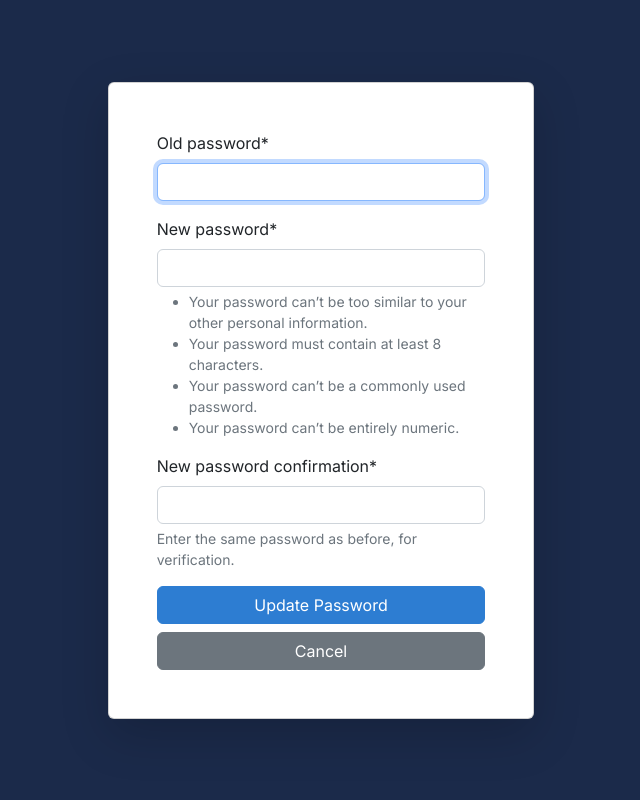
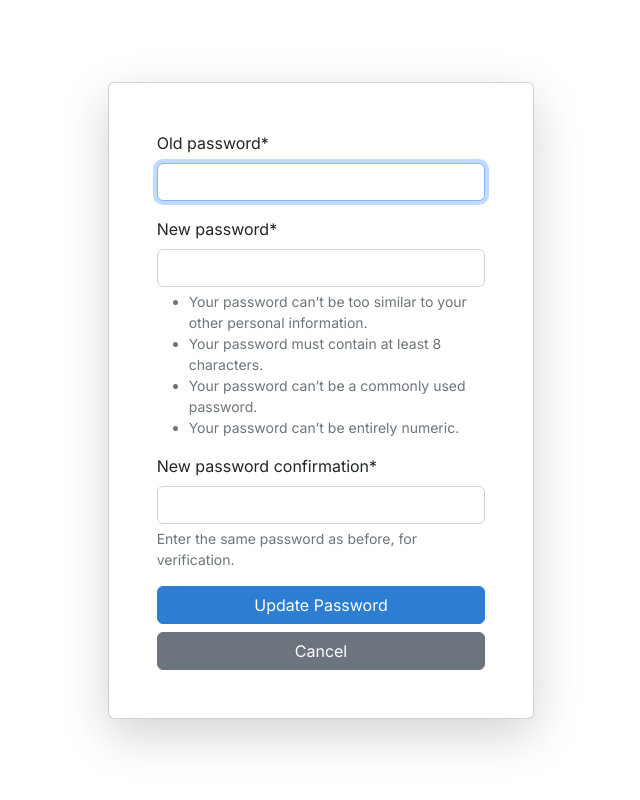
Before and after one commit to Jchute96/bookshelf, a Django app: page /accounts/password_change/ in a window 1280 px wide. Shown: the part 56-856 px from the top of the page, without its empty margins (319-959 px from the left). Run offline with Django 5.2, Linux system fonts and the light colour scheme; the visitor is signed in with stand-in values (Sample User, id 1); some libraries are stand-ins or nearby versions.

Commit message:
style: change background color for password change screen to match others

```diff
--- a/accounts/templates/registration/password_change_form.html
+++ b/accounts/templates/registration/password_change_form.html
@@ -5,7 +5,7 @@
 {% block content %}
 
 <!-- Make the screen have a navy background with the card centered -->
-<div style="min-height: 100vh; background-color: #1B2A4A; display: flex; align-items: center; justify-content: center;">
+<div style="min-height: 100vh; display: flex; align-items: center; justify-content: center;">
     <div class="col-md-4">
         <!-- Add a card with a shadowing effect -->
         <div class="card shadow-lg">
```
